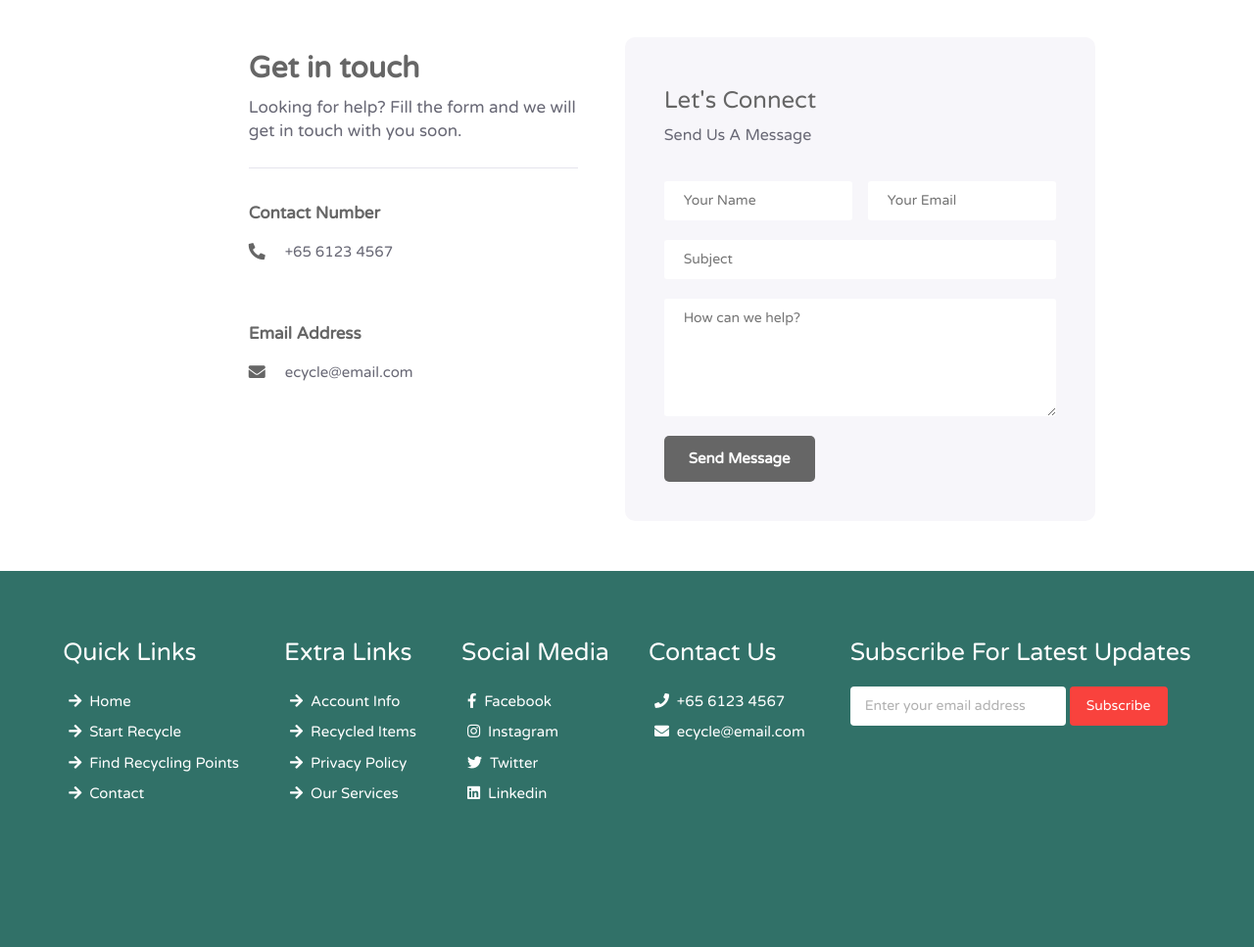
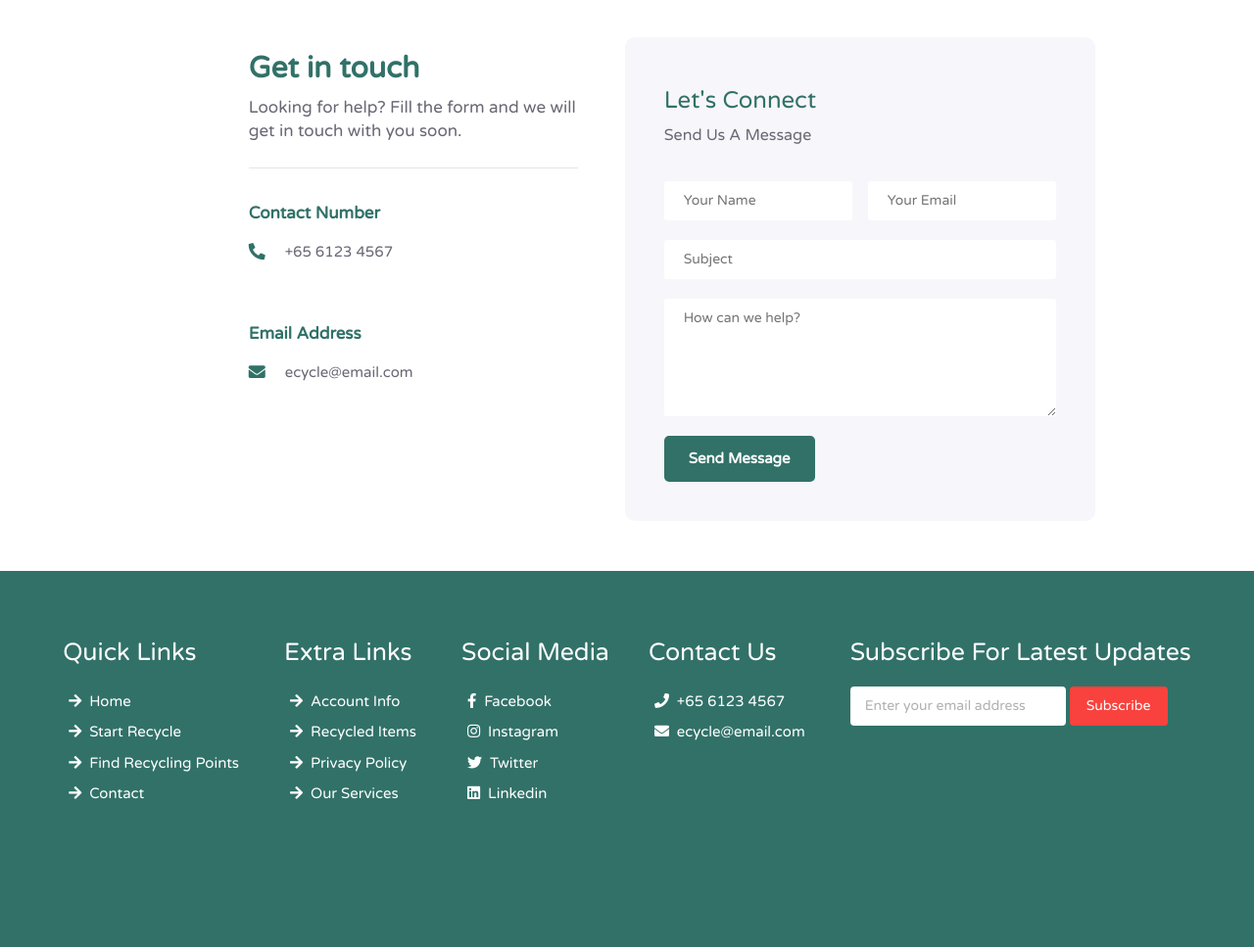
Before and after one commit to waileng09/HackathonTeam9, a Flask app: page /contact in a window 1280 px wide. Shown: the part 112-1079 px from the top of the page at 98% size. Run offline with Flask 2, Linux system fonts and the light colour scheme; some libraries are stand-ins or nearby versions.

Commit message:
changed colors for contact us page

```diff
--- a/static/css/style_customer.css
+++ b/static/css/style_customer.css
@@ -297,7 +297,7 @@ padding: 5px 0;
 
 /* contact page css */
     #contactus-banner h2 {
-    color: #666;
+    color: #317168;
     font-size: 2.6rem;
     font-weight: 600;
     letter-spacing: 0.5px;
@@ -320,7 +320,7 @@ padding: 5px 0;
     }
 
     #contactus .getin h2 {
-    color: #666;
+    color: #317168;
     font-size: 30px;
     font-weight: 600;
     line-height: .8;
@@ -342,7 +342,7 @@ padding: 5px 0;
     }
 
     #contactus .getin h3 {
-    color: #666;
+    color: #317168;
     font-size: 17px;
     font-weight: 600;
     line-height: 26px;
@@ -356,7 +356,7 @@ padding: 5px 0;
     #contactus .getin .getin-details div .get {
     font-size: 17px;
     line-height: 22px;
-    color: #666;
+    color: #317168;
     margin-right: 20px;
     }
 
@@ -382,7 +382,7 @@ padding: 5px 0;
 
     #contactus .form h4 {
     font-size: 24px;
-    color: #666;
+    color: #317168;
     line-height: 30px;
     margin-bottom: 8px;
     }
@@ -434,7 +434,7 @@ padding: 5px 0;
     #contactus .form button {
     font-size: 15px;
     padding: 13px 25px;
-    background-color: #666;
+    background-color: #317168;
     border-radius: 5px;
     outline: none;
     border: none;
@@ -444,7 +444,7 @@ padding: 5px 0;
     }
 
     #contactus .form button:hover {
-    background-color: #666;
+    background-color: #013220;
     }
 
 
```
